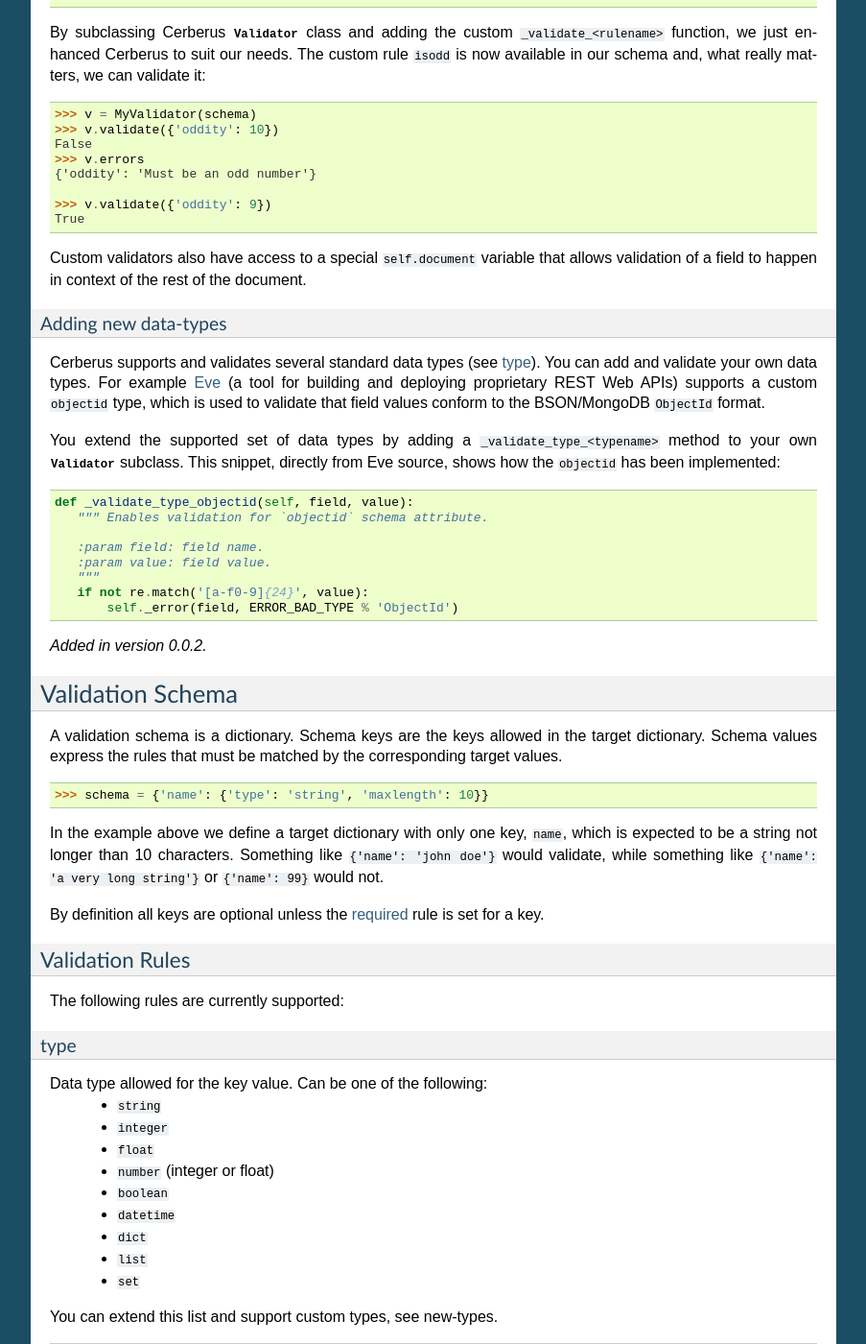
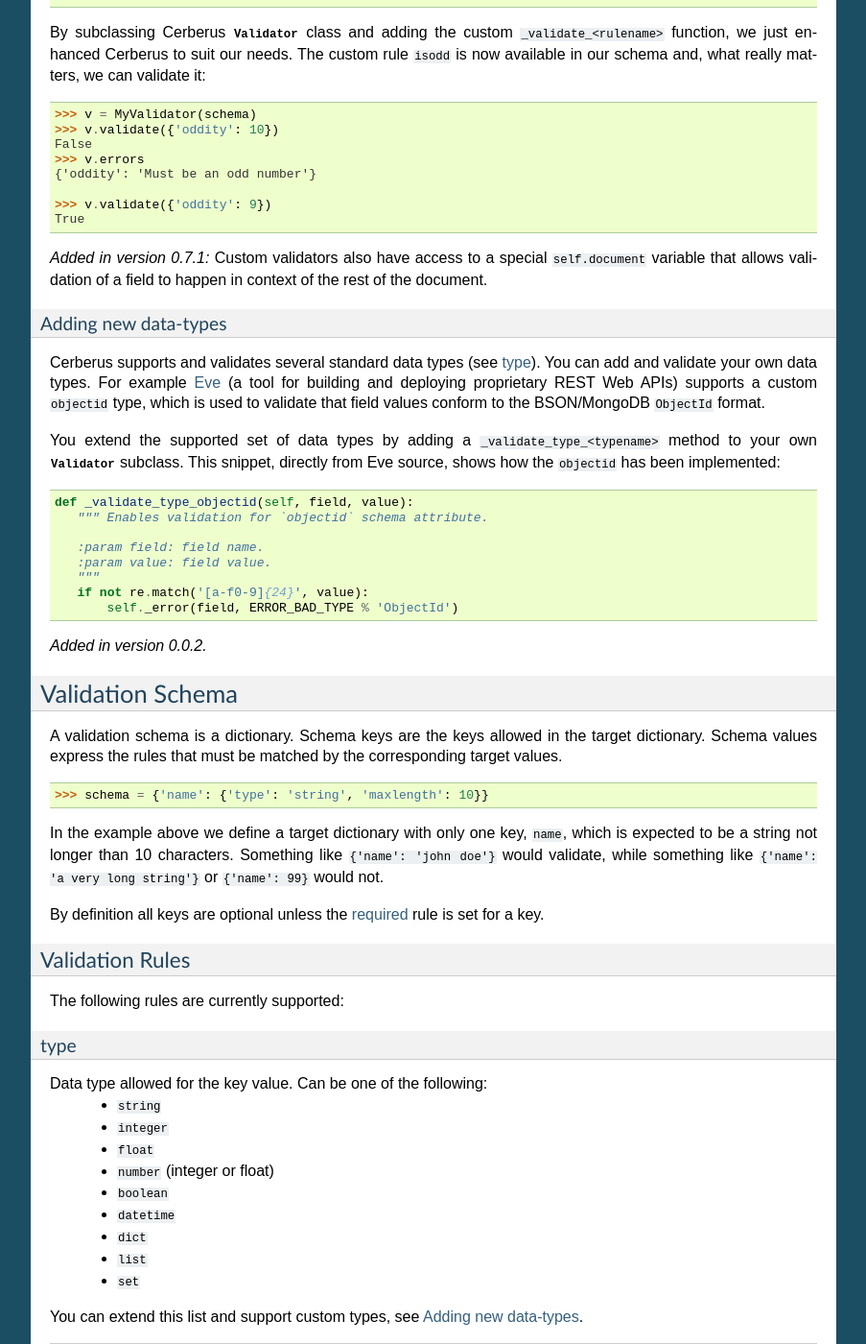
Before and after one commit to pyeve/cerberus, a Sphinx documentation site: the page built from docs/index.rst, in a window 1280 px wide and 1400 px high, scrolled down 1895 px. Shown: the whole window at 96% size, without its empty margins (198-1101 px from the left). Built offline with Sphinx 7.4.7, drawn with Linux system fonts in a browser that asks for light colours.

Commit message:
Improve self.document
Add 'versionadded' tag and move _new-types back to proper place.

```diff
--- a/docs/index.rst
+++ b/docs/index.rst
@@ -124,10 +124,11 @@ matters, we can validate it: ::
     >>> v.validate({'oddity': 9})
     True
 
+.. versionadded:: 0.7.1
+    Custom validators also have access to a special ``self.document`` variable that
+    allows validation of a field to happen in context of the rest of the document.
+
 .. _new-types:
-
-Custom validators also have access to a special ``self.document`` variable that
-allows validation of a field to happen in context of the rest of the document.
 
 Adding new data-types
 '''''''''''''''''''''
```
